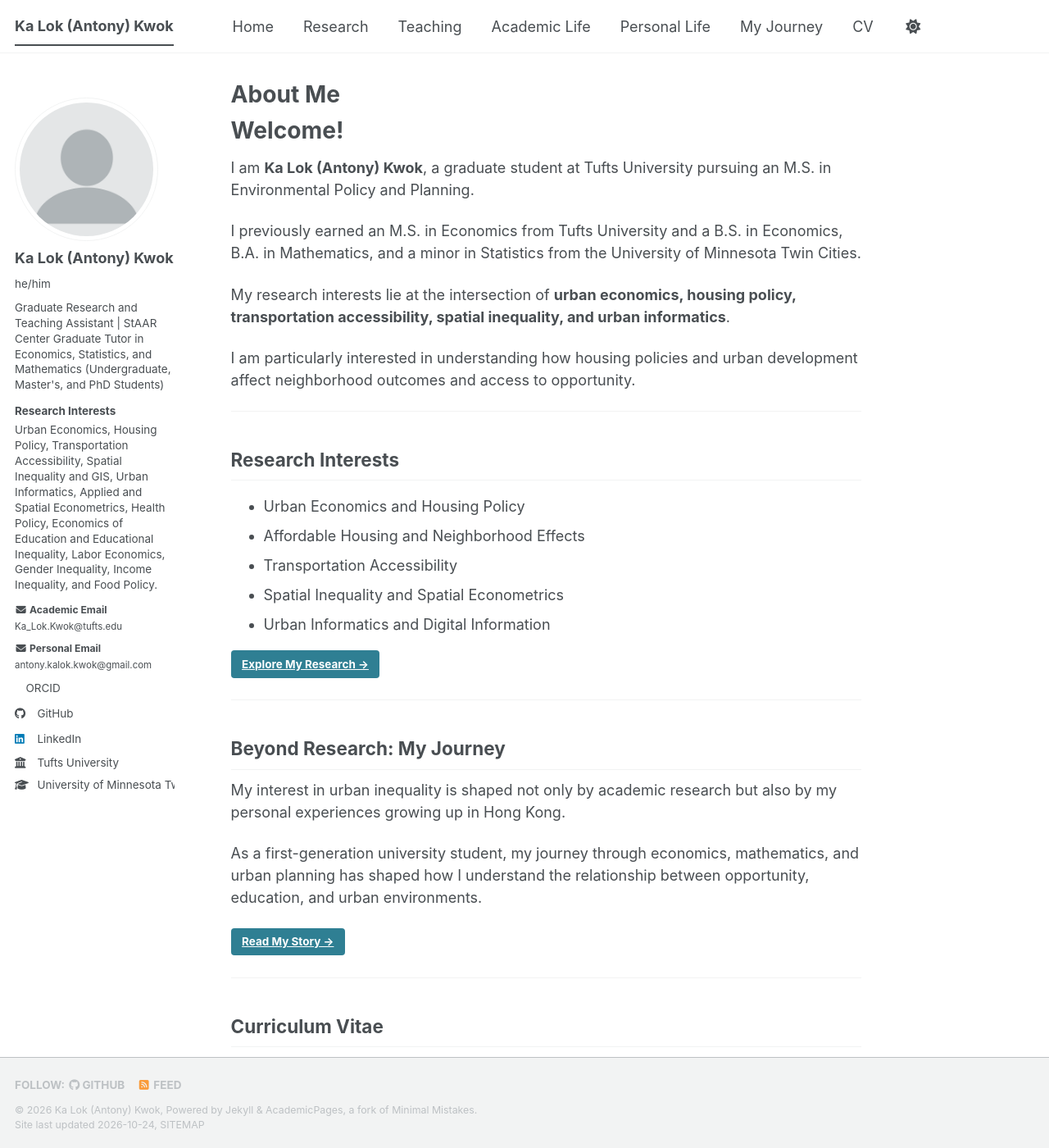
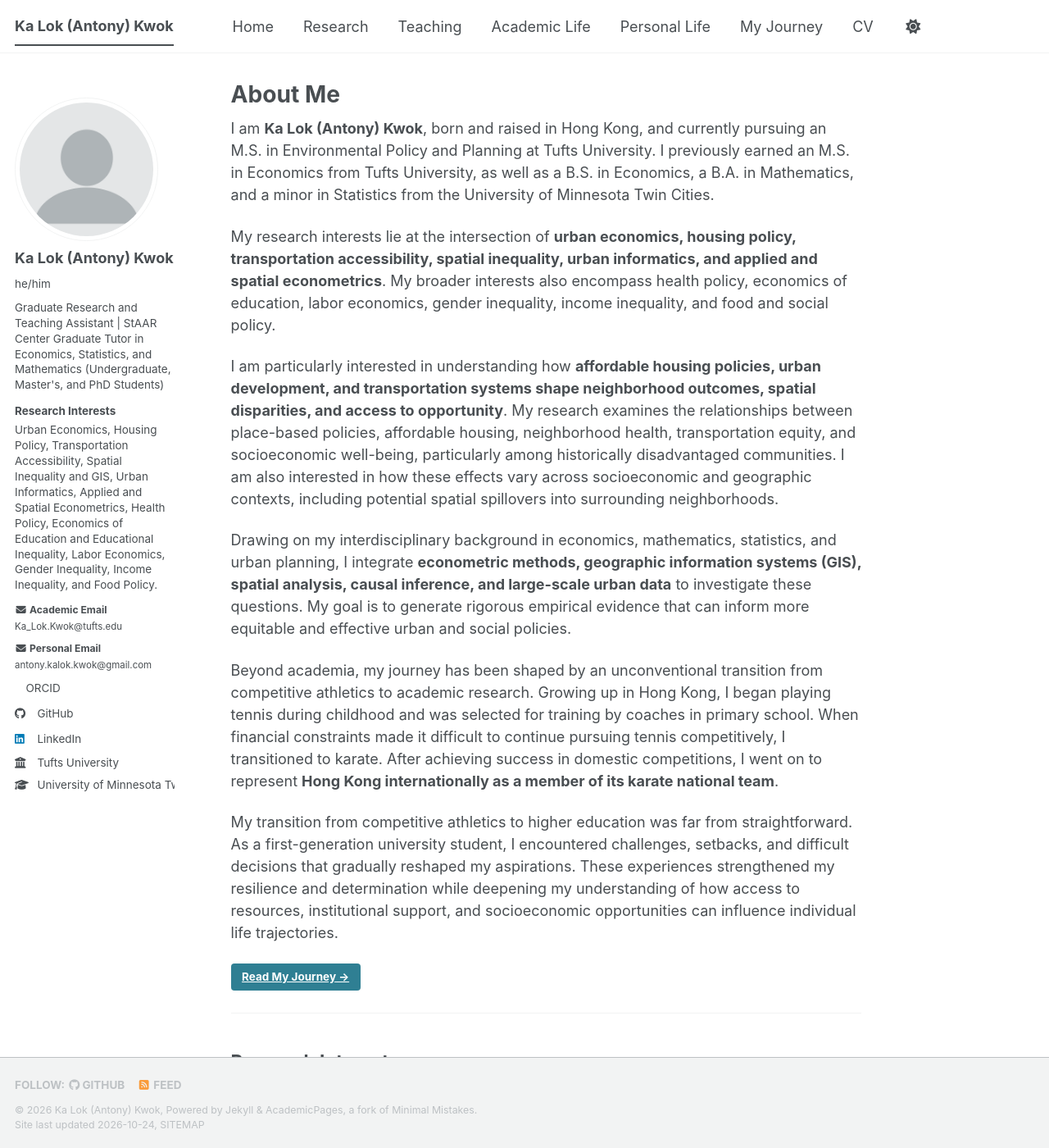
Before and after one commit to AntonyKaLokKwok/AntonyKaLokKwok.github.io, a Jekyll site: the page built from _pages/about.md, in a window 1280 px wide and 1400 px high. Shown: the whole window at 82% size. Built offline with Jekyll 4.4.1, drawn with Linux system fonts in a browser that asks for light colours; a style sheet for code colours, icons or effects is not loaded; some of the changed text lies outside the part shown.

Commit message:
Update about.md

```diff
--- a/_pages/about.md
+++ b/_pages/about.md
@@ -7,40 +7,38 @@ redirect_from:
   - /about.html
 ---
 
-# Welcome!
+I am **Ka Lok (Antony) Kwok**, born and raised in Hong Kong, and currently pursuing an M.S. in Environmental Policy and Planning at Tufts University. I previously earned an M.S. in Economics from Tufts University, as well as a B.S. in Economics, a B.A. in Mathematics, and a minor in Statistics from the University of Minnesota Twin Cities.
 
-I am **Ka Lok (Antony) Kwok**, a graduate student at
-Tufts University pursuing an M.S. in Environmental
-Policy and Planning.
+My research interests lie at the intersection of **urban economics, housing policy, transportation accessibility, spatial inequality, urban informatics, and applied and spatial econometrics**. My broader interests also encompass health policy, economics of education, labor economics, gender inequality, income inequality, and food and social policy.
 
-I previously earned an M.S. in Economics from
-Tufts University and a B.S. in Economics,
-B.A. in Mathematics, and a minor in Statistics
-from the University of Minnesota Twin Cities.
+I am particularly interested in understanding how **affordable housing policies, urban development, and transportation systems shape neighborhood outcomes, spatial disparities, and access to opportunity**. My research examines the relationships between place-based policies, affordable housing, neighborhood health, transportation equity, and socioeconomic well-being, particularly among historically disadvantaged communities. I am also interested in how these effects vary across socioeconomic and geographic contexts, including potential spatial spillovers into surrounding neighborhoods.
 
-My research interests lie at the intersection of
-**urban economics, housing policy, transportation
-accessibility, spatial inequality, and urban
-informatics**.
+Drawing on my interdisciplinary background in economics, mathematics, statistics, and urban planning, I integrate **econometric methods, geographic information systems (GIS), spatial analysis, causal inference, and large-scale urban data** to investigate these questions. My goal is to generate rigorous empirical evidence that can inform more equitable and effective urban and social policies.
 
-I am particularly interested in understanding
-how housing policies and urban development
-affect neighborhood outcomes and access
-to opportunity.
+Beyond academia, my journey has been shaped by an unconventional transition from competitive athletics to academic research. Growing up in Hong Kong, I began playing tennis during childhood and was selected for training by coaches in primary school. When financial constraints made it difficult to continue pursuing tennis competitively, I transitioned to karate. After achieving success in domestic competitions, I went on to represent **Hong Kong internationally as a member of its karate national team**.
+
+My transition from competitive athletics to higher education was far from straightforward. As a first-generation university student, I encountered challenges, setbacks, and difficult decisions that gradually reshaped my aspirations. These experiences strengthened my resilience and determination while deepening my understanding of how access to resources, institutional support, and socioeconomic opportunities can influence individual life trajectories.
+
+<a href="/my-journey/" class="btn btn--primary">Read My Journey &rarr;</a>
 
 ---
 
+
 ## Research Interests
 
-- Urban Economics and Housing Policy
-- Affordable Housing and Neighborhood Effects
-- Transportation Accessibility
-- Spatial Inequality and Spatial Econometrics
-- Urban Informatics and Digital Information
+- **Applied and Spatial Econometrics, Causal Inference, and Geographic Information Systems (GIS)**
+- **Urban Economics and Economic Development**
+- **Real Estate, Housing Policy, Affordable Housing, Neighborhood Effects, Spatial Inequality, and Spatial Spillovers**
+- **Transportation Accessibility, Mobility, and Transportation Equity**
+- **Urban Informatics and Digital Inequality**
+- **Health Economics, Health Policy, and Neighborhood Health Outcomes**
+- **Economics of Education and Educational Inequality**
+- **Labor Economics, Gender Inequality, and Employment Outcomes**
+- **Public Economics, Income Inequality, and Social Policy**
+- **Food Economics, Food Security, and Food Policy**
+- **Environmental Justice, Urban Heat, and Climate Resilience**wh
 
-<a href="/research/" class="btn btn--primary">
-Explore My Research →
-</a>
+<a href="/research/" class="btn btn--primary">Explore My Research &rarr;</a>
 
 ---
 
```
